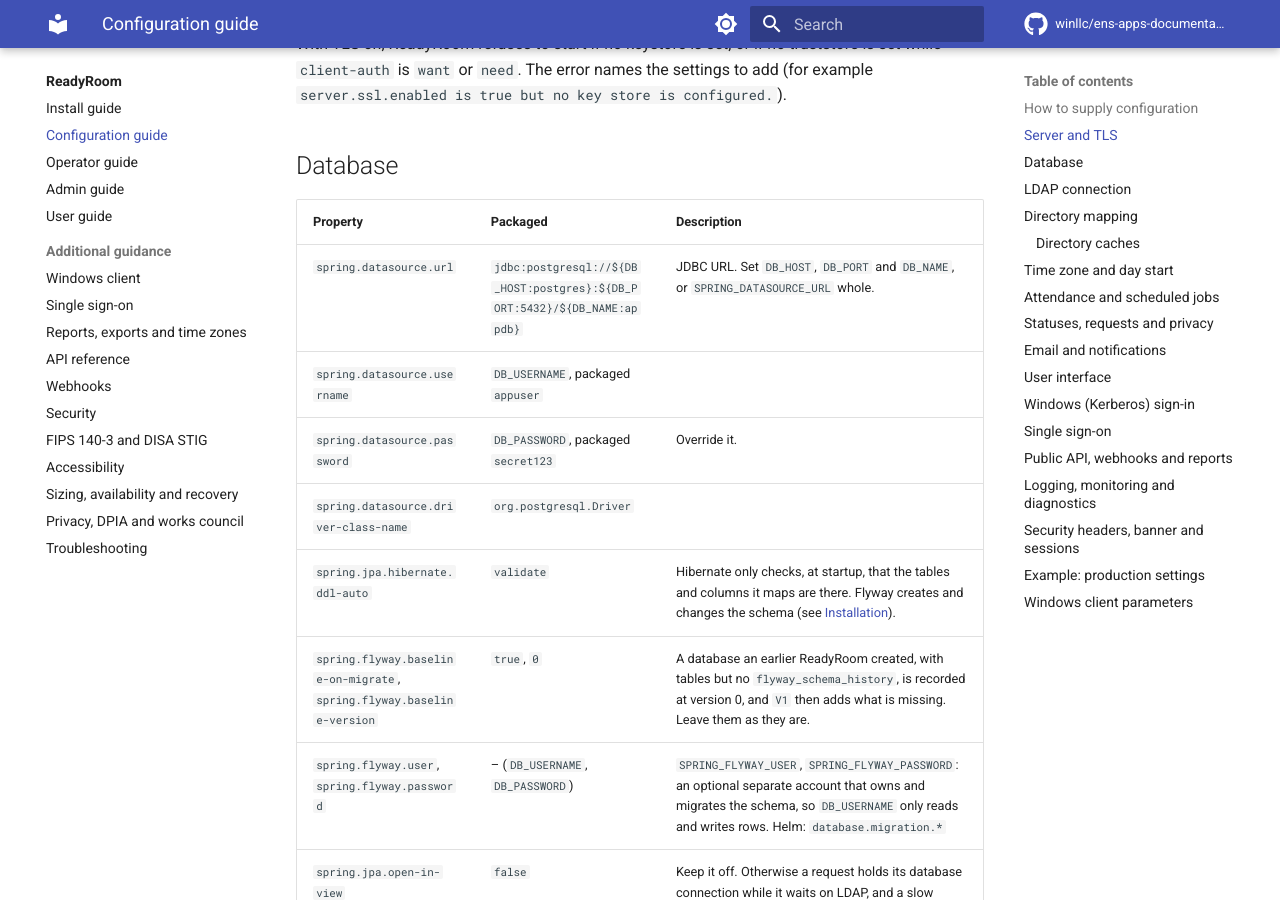
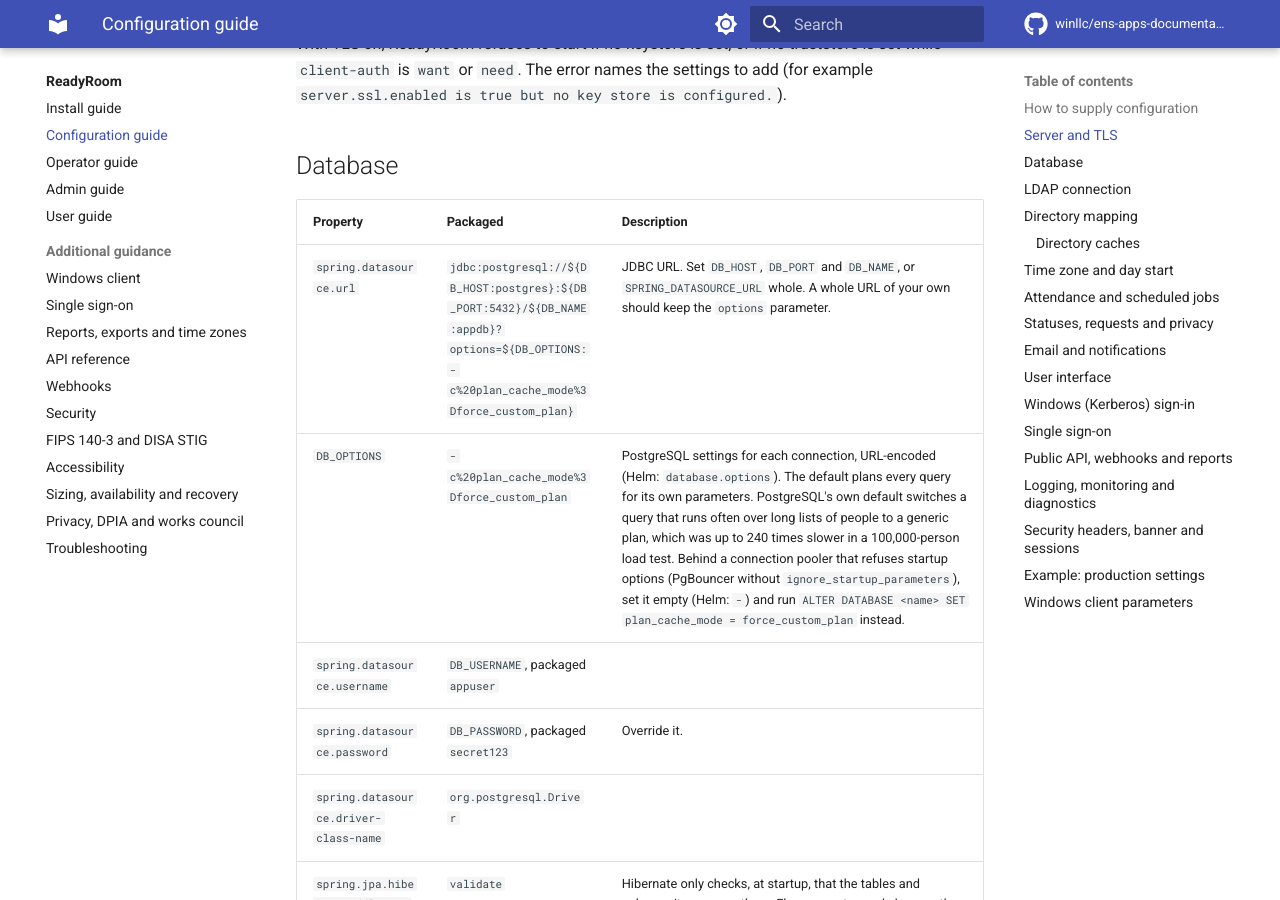
Before and after one commit to winllc/ens-apps-documentation, an MkDocs documentation site: the page built from docs/readyroom/configuration.md, in a window 1280 px wide and 900 px high, scrolled down 2774 px. Built offline with MkDocs 1.6.1 and Material for MkDocs 9.7.7, drawn with Linux system fonts in a browser that asks for light colours; comment, search, counter and statistics services are not loaded; some of the changed text lies outside the part shown.

Commit message:
ReadyRoom: DB_OPTIONS and the directory user cache size
Co-Authored-By: Claude Opus 5.5 <noreply@anthropic.com>
Claude-Session: https://claude.ai/code/session_01R2Q6XtDB8DfVmiejzJGwBh

```diff
--- a/docs/readyroom/configuration.md
+++ b/docs/readyroom/configuration.md
@@ -56,7 +56,8 @@ With TLS on, ReadyRoom refuses to start if no keystore is set, or if no truststo
 
 | Property | Packaged | Description |
 |---|---|---|
-| `spring.datasource.url` | `jdbc:postgresql://${DB_HOST:postgres}:${DB_PORT:5432}/${DB_NAME:appdb}` | JDBC URL. Set `DB_HOST`, `DB_PORT` and `DB_NAME`, or `SPRING_DATASOURCE_URL` whole. |
+| `spring.datasource.url` | `jdbc:postgresql://${DB_HOST:postgres}:${DB_PORT:5432}/${DB_NAME:appdb}?options=${DB_OPTIONS:-c%20plan_cache_mode%3Dforce_custom_plan}` | JDBC URL. Set `DB_HOST`, `DB_PORT` and `DB_NAME`, or `SPRING_DATASOURCE_URL` whole. A whole URL of your own should keep the `options` parameter. |
+| `DB_OPTIONS` | `-c%20plan_cache_mode%3Dforce_custom_plan` | PostgreSQL settings for each connection, URL-encoded (Helm: `database.options`). The default plans every query for its own parameters. PostgreSQL's own default switches a query that runs often over long lists of people to a generic plan, which was up to 240 times slower in a 100,000-person load test. Behind a connection pooler that refuses startup options (PgBouncer without `ignore_startup_parameters`), set it empty (Helm: `-`) and run `ALTER DATABASE <name> SET plan_cache_mode = force_custom_plan` instead. |
 | `spring.datasource.username` | `DB_USERNAME`, packaged `appuser` | |
 | `spring.datasource.password` | `DB_PASSWORD`, packaged `secret123` | Override it. |
 | `spring.datasource.driver-class-name` | `org.postgresql.Driver` | |
@@ -83,6 +84,7 @@ With TLS on, ReadyRoom refuses to start if no keystore is set, or if no truststo
 | `application.ldap.pooled` | `true` | `true` | Reuse JNDI connections. Password checks on the login form never use the pool. |
 | `application.ldap.page-size` | `500` | `500` | Entries per page for large searches. Keep it below the server's size limit (Active Directory 1000, OpenLDAP 500). `0` turns paging off for directories without the paged results control. |
 | `application.ldap.max-pages` | – | `1000` | The most pages one paged search reads before it logs a warning and returns what it has. This protects against a directory or proxy that keeps returning a paging cookie. |
+| `application.ldap.user-cache-size` | – | `150000` | The most directory users kept in memory for sign-in, reports and alerts (`APPLICATION_LDAP_USERCACHESIZE`), about 1 KB of heap each. Keep it at or above the number of people who check in. Below that, check-ins and large group reports read the directory for nearly every person. Up to the current release it was fixed at 5,000. |
 | `application.ldap.group-membership-cache-seconds` | `300` | `300` | How long a user's group memberships are cached. Permission checks read them on every request, so a directory change can take this long to show. `0` disables the cache. |
 
 The JDK connection pool is configured by system properties that ReadyRoom sets at startup, unless
```
Also changed, not shown: docs/readyroom/install.md (+1 -1 lines).
